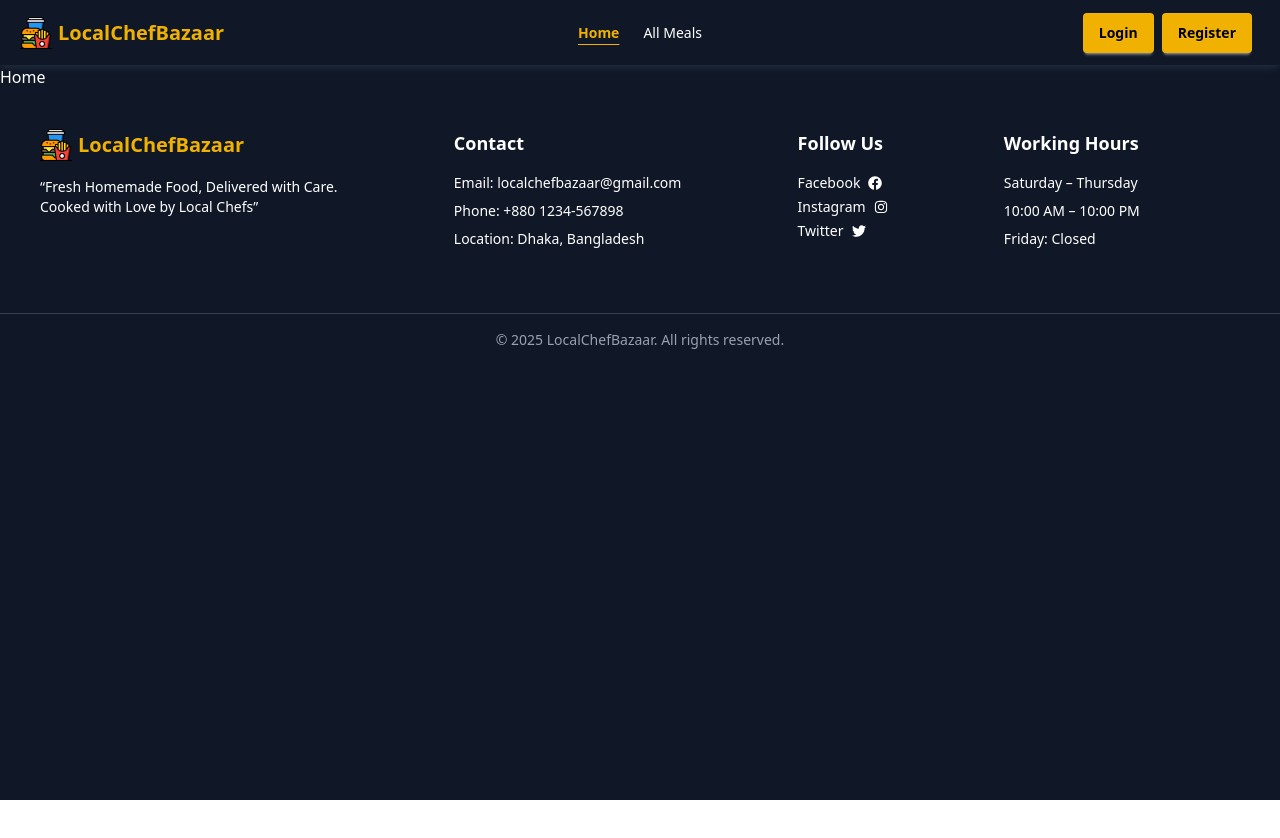
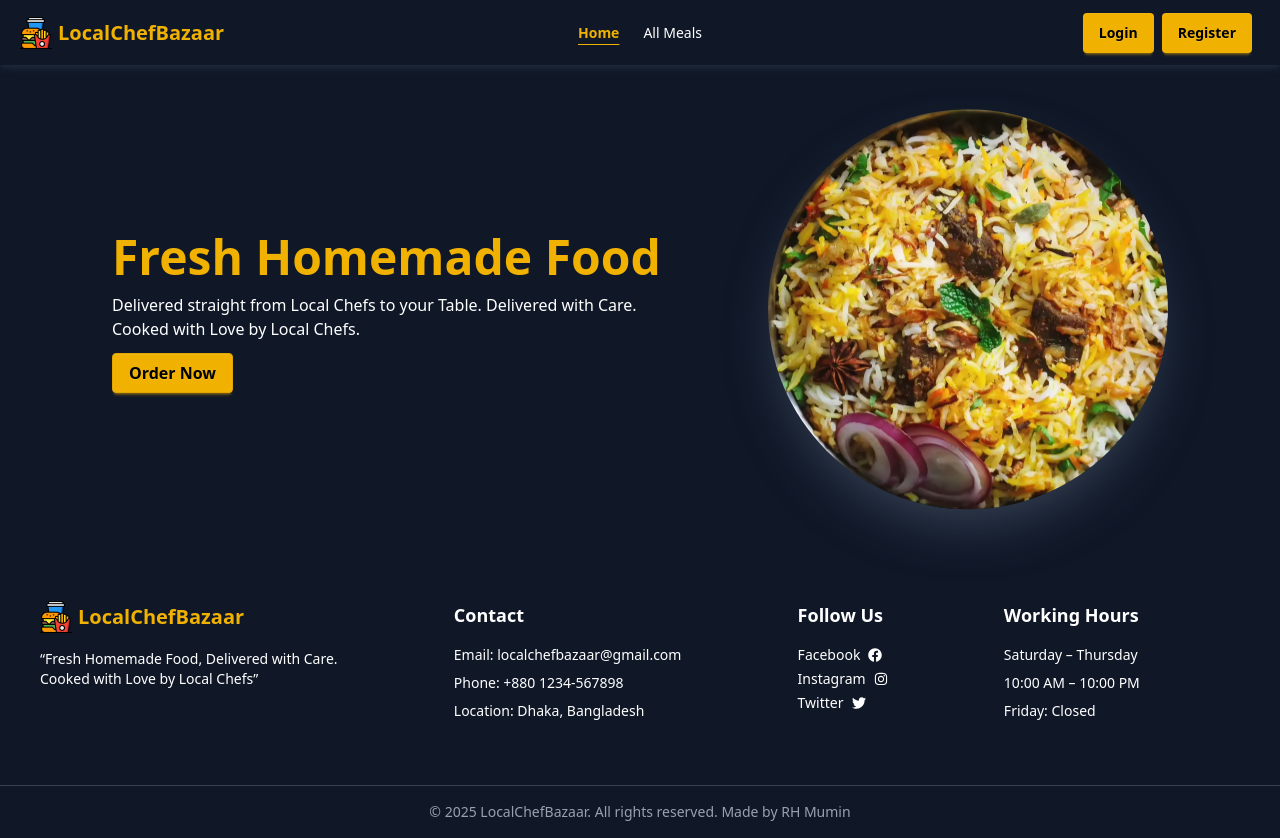
Before and after one commit to robiulhasanmumin/LocalChefBazaar_Client_a11, a React (Vite) app: page / in a window 1280 px wide. Before the commit the page ends 800 px from the top, so only its background shows below. Built offline with nearby package versions, Linux system fonts and the light colour scheme.

Commit message:
Banner section done.

```diff
--- a/package.json
+++ b/package.json
@@ -11,6 +11,7 @@
   },
   "dependencies": {
     "@tailwindcss/vite": "^4.1.18",
+    "framer-motion": "^12.23.26",
     "react": "^19.2.0",
     "react-dom": "^19.2.0",
     "react-icons": "^5.5.0",
--- a/src/component/Banner.jsx
+++ b/src/component/Banner.jsx
@@ -1,9 +1,41 @@
-import React from 'react'
+import React from "react";
+import hero from "../assets/53094793.png";
+import { motion } from "framer-motion";
 
 const Banner = () => {
   return (
-    <div>Banner</div>
-  )
-}
+    <div className="flex items-center justify-between lg:px-28 py-12">
+      <div>
+        <h2 className="text-5xl text-primary font-bold">Fresh Homemade Food</h2>
+        <p className="my-3">
+          {" "}
+          Delivered straight from Local Chefs to your Table. Delivered with
+          Care. <br /> Cooked with Love by Local Chefs.
+        </p>
+        <motion.button
+          whileHover={{ scale: 1.1 }}
+          whileTap={{ scale: 0.95 }}
+          className="btn btn-primary text-[16px] text-black font-bold"
+        >
+          Order Now
+        </motion.button>
+      </div>
+      <div className="h-[400px] w-[400px]">
+        <motion.img
+          iinitial={{ y: 0 }}
+          animate={{ y: [0, -15, 0] }}
+          transition={{
+            duration: 3,
+            repeat: Infinity,
+            repeatType: "mirror",
+            ease: "easeInOut",
+          }}
+          className="h-full w-full rounded-full shadow-2xl shadow-gray-700 object-cover"
+          src={hero}
+        />
+      </div>
+    </div>
+  );
+};
 
-export default Banner
+export default Banner;
--- a/src/component/Footer.jsx
+++ b/src/component/Footer.jsx
@@ -7,7 +7,7 @@ import logo from "../assets/burger.png"
 
 const Footer = () => {
   return (
- <footer >
+ <footer>
       <div className="footer sm:footer-horizontal p-10">
         {/* logo */}
         <div>
@@ -58,8 +58,8 @@ const Footer = () => {
       </div>
 
       {/* Copyright */}
-      <div className="text-center text-sm text-gray-400 mt-6 border-t border-gray-700 pt-4">
-        © {new Date().getFullYear()} LocalChefBazaar. All rights reserved.
+      <div className="text-center text-sm text-gray-400 mt-6 border-t border-gray-700 py-4">
+        © {new Date().getFullYear()} LocalChefBazaar. All rights reserved. Made by RH Mumin
       </div>
     </footer>
 
--- a/src/component/Navbar.jsx
+++ b/src/component/Navbar.jsx
@@ -54,8 +54,8 @@ const Navbar = () => {
       :
 
           <> */}
-    <Link to="/login" className="btn bg-primary text-black border-0">Login</Link>
-    <Link to="/register" className="btn bg-primary  text-black border-0 ml-2 mr-2">Register</Link>
+    <Link to="/login" className="btn btn-primary text-black border-0 font-bold">Login</Link>
+    <Link to="/register" className="btn btn-primary  text-black border-0 ml-2 mr-2 font-bold">Register</Link>
 
           {/* </>
     }
--- a/src/layouts/RootLayout.jsx
+++ b/src/layouts/RootLayout.jsx
@@ -5,7 +5,7 @@ import Footer from '../component/Footer'
 
 const RootLayout = () => {
   return (
-    <div className='bg-gray-900 h-screen text-white'>
+    <div className='bg-gray-900 text-white'>
       <div className='max-w-7xl mx-auto'>
 
       <Navbar></Navbar>
--- a/src/pages/Home.jsx
+++ b/src/pages/Home.jsx
@@ -1,9 +1,10 @@
 import React from 'react'
+import Banner from '../component/Banner'
 
 const Home = () => {
   return (
     <div>
-      Home
+      <Banner></Banner>
     </div>
   )
 }
```
Also changed, not shown: src/assets/53094793.png (added), 1 other file (tests, documents, lock files or other folders).
